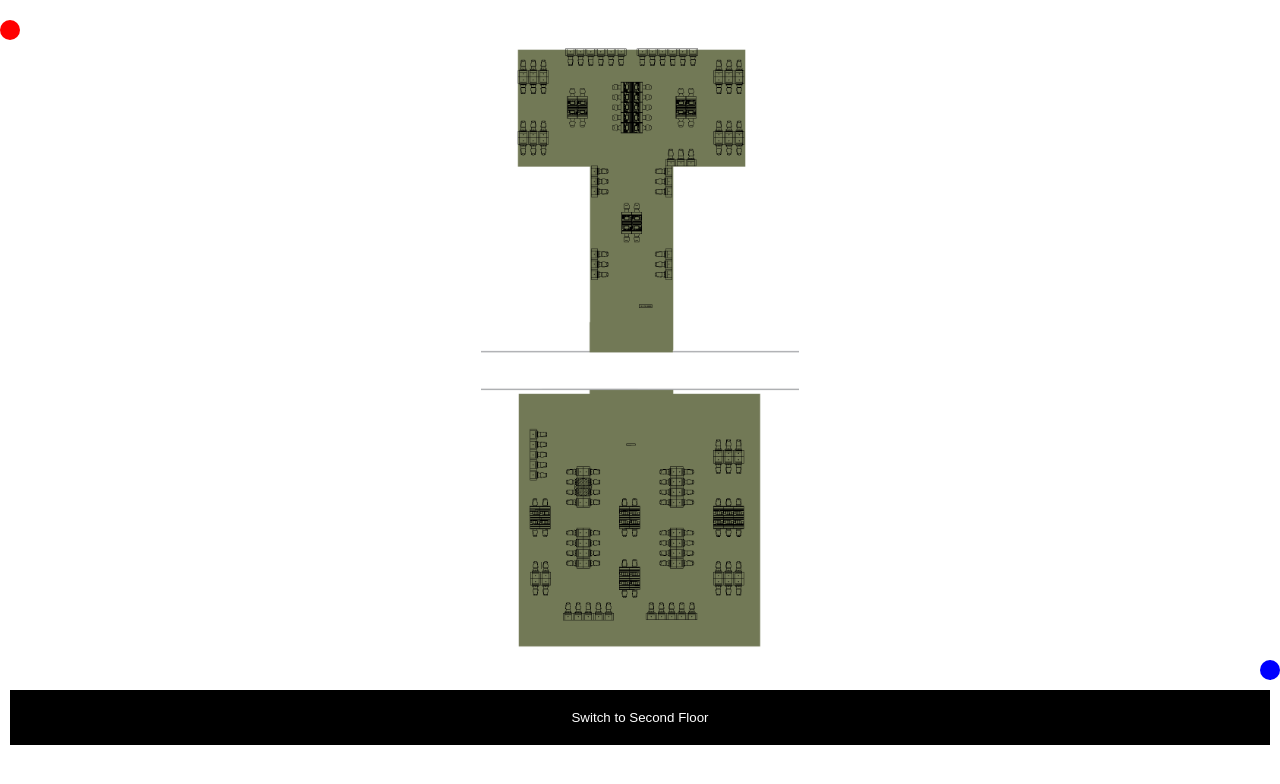
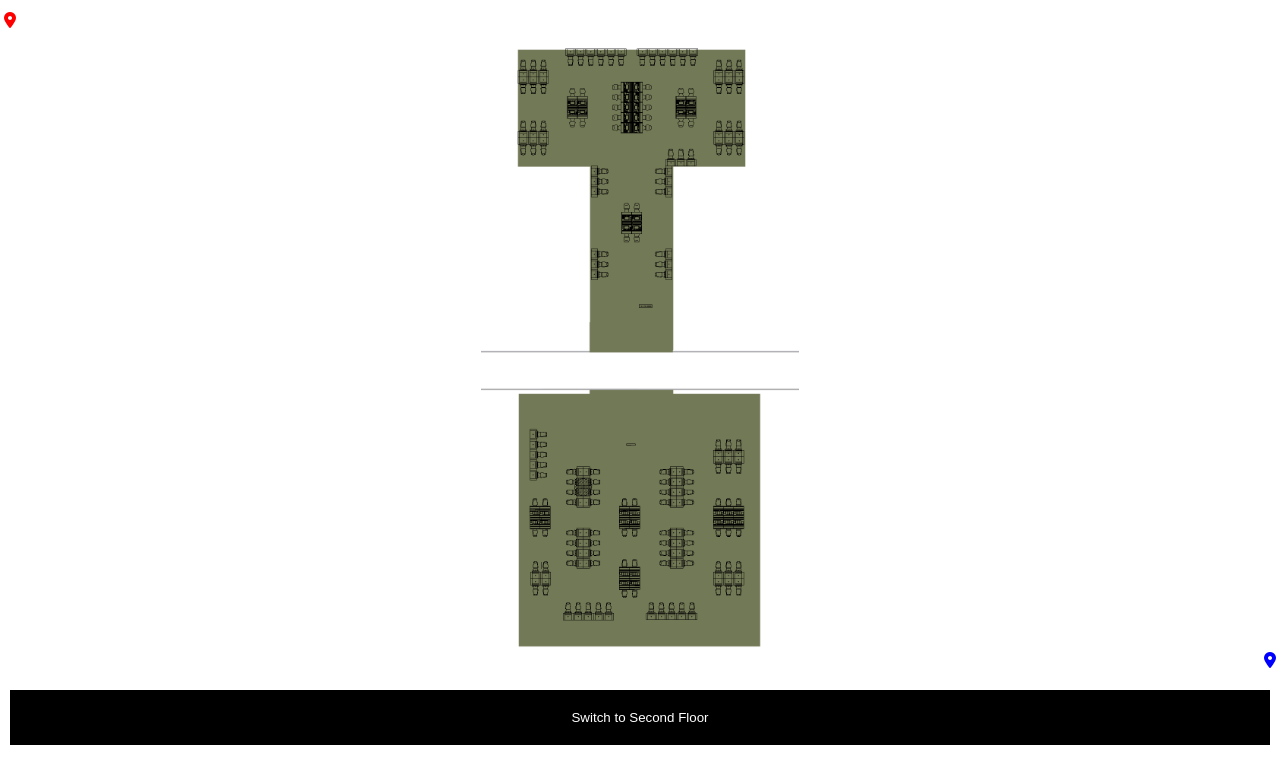
Before and after one commit to EmberShan/mdp_website, a React (Create React App) app: page / in a window 1280 px wide. Shown: the top 784 px of the page. Built offline with nearby package versions, Linux system fonts and the light colour scheme.

Commit message:
added icons

```diff
--- a/package.json
+++ b/package.json
@@ -3,6 +3,9 @@
   "version": "0.1.0",
   "private": true,
   "dependencies": {
+    "@fortawesome/fontawesome-svg-core": "^6.1.0",
+    "@fortawesome/free-solid-svg-icons": "^6.1.0",
+    "@fortawesome/react-fontawesome": "^0.1.18",
     "@testing-library/jest-dom": "^5.16.2",
     "@testing-library/react": "^12.1.4",
     "@testing-library/user-event": "^13.5.0",
@@ -34,5 +37,8 @@
       "last 1 firefox version",
       "last 1 safari version"
     ]
+  },
+  "devDependencies": {
+    "@fortawesome/fontawesome-free": "^6.1.0"
   }
 }
--- a/src/components/Body.js
+++ b/src/components/Body.js
@@ -13,13 +13,11 @@ const Body = ({}) => {
 
     return (
         <body>
-
             <Map toggled={toggled}/>
 
             <button onClick={switchFloor} className="switchFloorBtn">
                 {toggled ? "Switch to Second Floor" : "Switch to First Floor"}
             </button>
-
         </body>
 
     )
--- a/src/components/Map.js
+++ b/src/components/Map.js
@@ -1,5 +1,7 @@
 import React from "react";
 import '../css/Map.css';
+import { FontAwesomeIcon } from '@fortawesome/react-fontawesome';
+
 
 // imgs of the map
 const img1 = require('./imgs/demo.png');
@@ -30,8 +32,12 @@ class Map extends React.Component {
             <div className="map" style={{position: 'relative'}}>
 
                 {/* dots / map markers */}
-                <span className="marker" style = {{ top: `${this.state.start[1]}%`, left: `${this.state.start[0]}%`, backgroundColor: 'red'}}></span>
-                <span className="marker" style = {{ top: `${this.state.dest[1]}%`, left: `${this.state.dest[0]}%`, backgroundColor: 'blue' }}></span>
+                <span className="marker" style = {{ top: `${this.state.start[1]}%`, left: `${this.state.start[0]}%`, color: 'red'}}>
+                    <i class="fa-solid fa-location-dot"></i>
+                </span>
+                <span className="marker" style = {{ top: `${this.state.dest[1]}%`, left: `${this.state.dest[0]}%`, color: 'blue' }}>
+                    <i class="fa-solid fa-location-dot"></i>
+                </span>
                 {/* img */}
                 <img className ="floor-img" onLoad={this.onImgLoad} src={this.props.toggled ? img1 : img2}/>
 
--- a/src/css/Map.css
+++ b/src/css/Map.css
@@ -26,10 +26,7 @@
 
 .map .marker {
   position: absolute;
-  height: 20px;
-  width: 20px;
-  border-radius: 50%;
-  -webkit-transform: translate(-50%, -50%);
-          transform: translate(-50%, -50%);
+  -webkit-transform: translate(-50%, -100%);
+          transform: translate(-50%, -100%);
 }
 /*# sourceMappingURL=Map.css.map */
--- a/src/css/Map.scss
+++ b/src/css/Map.scss
@@ -20,12 +20,8 @@
     .marker{
         //position
         position: absolute;
-        // size
-        height: 20px;
-        width: 20px;
-        border-radius: 50%;
-        // translate so the center is at the center of the circle
-        transform: translate(-50%, -50%);
+        // translate so the center is at the tip of the marker
+        transform: translate(-50%, -100%);
     }
 
 }
--- a/src/index.js
+++ b/src/index.js
@@ -3,6 +3,9 @@ import ReactDOM from 'react-dom';
 import './index.css';
 import App from './App';
 import reportWebVitals from './reportWebVitals';
+//fontawesome
+import '@fortawesome/fontawesome-free/css/all.min.css';
+
 
 ReactDOM.render(
   <React.StrictMode>
```
Also changed, not shown: 2 other files (tests, documents, lock files or other folders).
